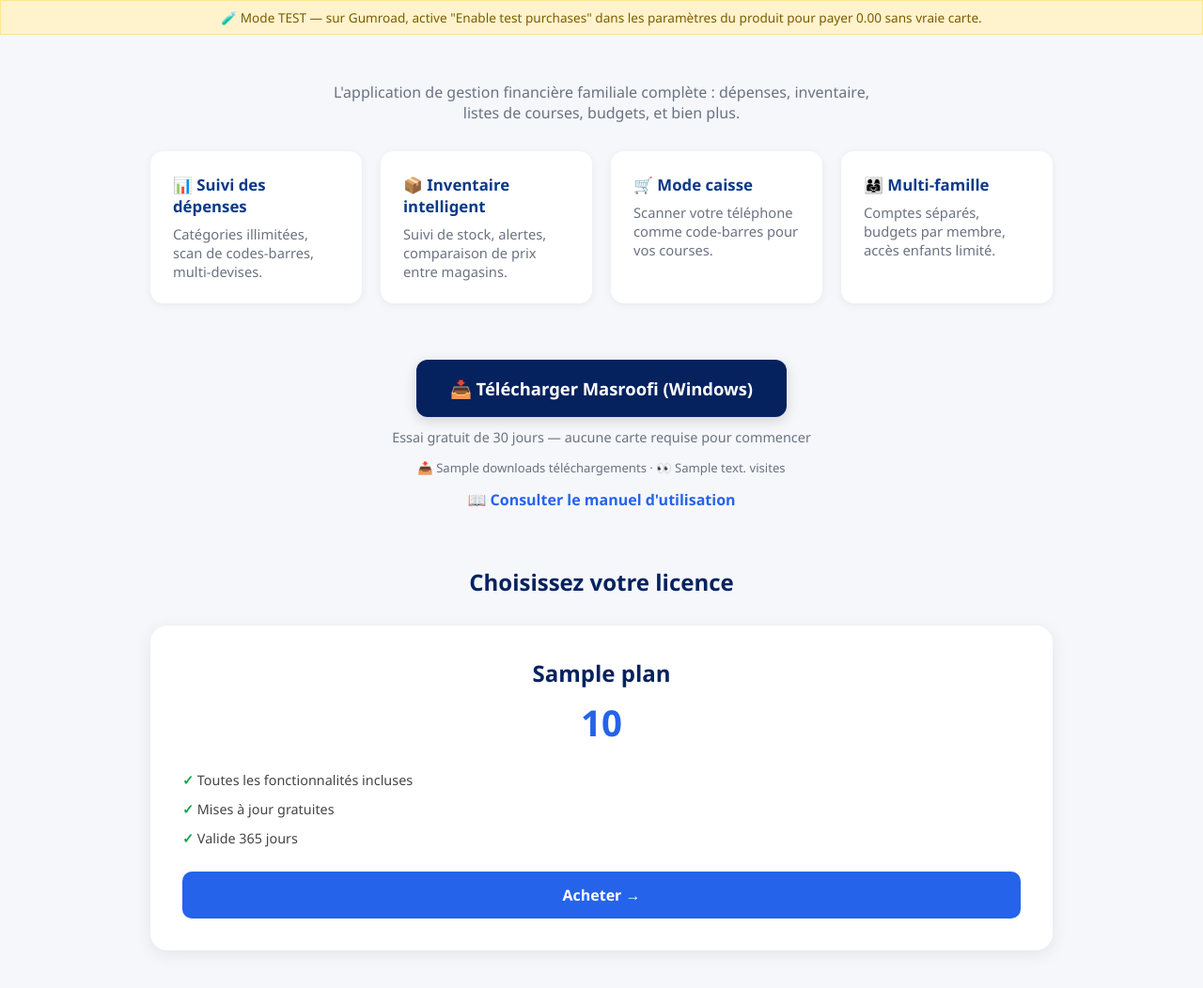
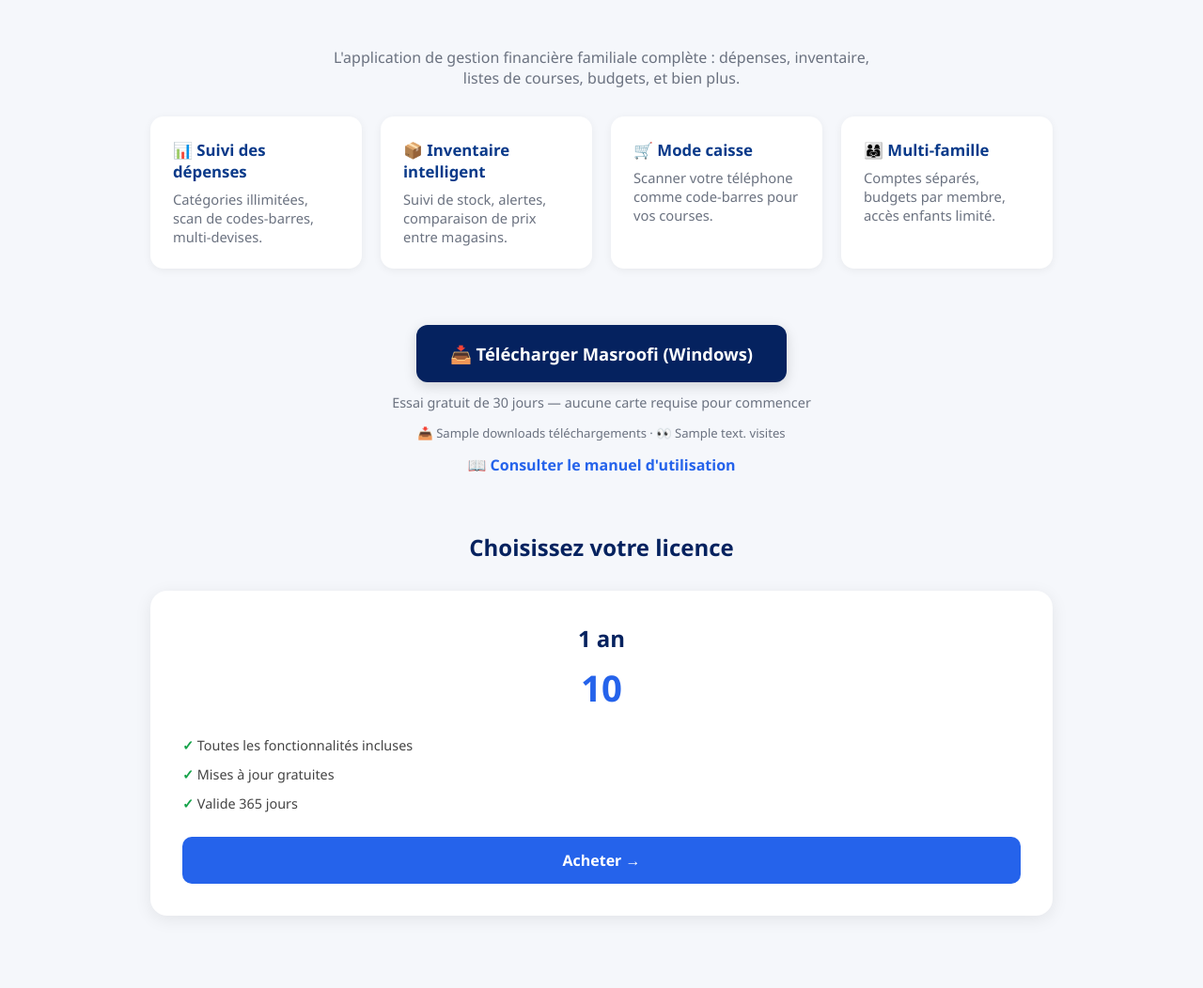
Before and after one commit to assaadturki/masroofi_site, a Flask app: template templates/index.html in a window 1280 px wide. Shown: the part 140-1192 px from the top of the page at 94% size. Run offline with Flask 3, Linux system fonts and the light colour scheme; the template is opened without the code that fills it: most values are stand-ins (such as "Sample title", 1, 10 or a date in 2020).

Commit message:
traduction noms des plans

```diff
--- a/i18n.py
+++ b/i18n.py
@@ -64,6 +64,7 @@ TRANSLATIONS = {
         "feat3_h": "🛒 وضع الصندوق", "feat3_p": "استخدم هاتفك كقارئ رموز شريطية لتسوقك.",
         "feat4_h": "👨‍👩‍👧 متعدد العائلات", "feat4_p": "حسابات منفصلة، ميزانيات لكل فرد، وصول محدود للأطفال.",
         "downloads_count": "تحميل", "visits_count": "زيارة",
+        "plan_1year": "سنة واحدة", "plan_lifetime": "مدى الحياة",
     },
     "en": {
         "home": "Home",
@@ -125,6 +126,7 @@ TRANSLATIONS = {
         "feat3_h": "🛒 Cash register mode", "feat3_p": "Use your phone as a barcode scanner for your shopping.",
         "feat4_h": "👨‍👩‍👧 Multi-family", "feat4_p": "Separate accounts, per-member budgets, limited child access.",
         "downloads_count": "downloads", "visits_count": "visits",
+        "plan_1year": "1 Year", "plan_lifetime": "Lifetime",
     },
     "fr": {
         "home": "Accueil",
@@ -186,6 +188,7 @@ TRANSLATIONS = {
         "feat3_h": "🛒 Mode caisse", "feat3_p": "Scanner votre téléphone comme code-barres pour vos courses.",
         "feat4_h": "👨‍👩‍👧 Multi-famille", "feat4_p": "Comptes séparés, budgets par membre, accès enfants limité.",
         "downloads_count": "téléchargements", "visits_count": "visites",
+        "plan_1year": "1 an", "plan_lifetime": "À vie",
     },
 }
 
--- a/templates/deals_locked.html
+++ b/templates/deals_locked.html
@@ -28,7 +28,7 @@
   <p>{{ t('locked_desc') }}</p>
   <div class="plans">
     {% for id, plan in plans.items() %}
-    <a class="btn" href="{{ url_for('register', plan=id) }}">{{ plan.label }} — {{ plan.price_display }}</a>
+    <a class="btn" href="{{ url_for('register', plan=id) }}">{{ t('plan_lifetime') if plan.days==0 else t('plan_1year') }} — {{ plan.price_display }}</a>
     {% endfor %}
   </div>
   <a class="home" href="/">{{ t('back_home') }}</a>
--- a/templates/index.html
+++ b/templates/index.html
@@ -37,8 +37,6 @@
 </style>
 </head>
 <body>
-
-<div class="test-banner">{{ t('test_banner') }}</div>
 
 <header style="padding:0">
   <img src="{{ url_for('static', filename='banner.jpg') }}" alt="Masroofi" id="bannerImg" style="width:100%;display:block">
@@ -88,7 +86,7 @@ window.addEventListener('resize', adjustHeaderSpacing);
   <div class="plans">
     {% for id, plan in plans.items() %}
     <div class="plan {{ 'highlight' if id=='masroofi-lifetime' else '' }}">
-      <h2>{{ plan.label }}</h2>
+      <h2>{{ t('plan_lifetime') if plan.days==0 else t('plan_1year') }}</h2>
       <div class="price">{{ plan.price_display }}</div>
       <ul>
         <li>{{ t('all_features') }}</li>
--- a/templates/register.html
+++ b/templates/register.html
@@ -27,7 +27,7 @@
   </div>
   <h2>{{ t('reg_title') }}</h2>
   <p class="sub">{{ t('reg_sub') }}</p>
-  <div class="plan-box">📦 {{ t('reg_plan_label') }} <b>Masroofi — {{ plan.label }}</b> ({{ plan.price_display }})</div>
+  <div class="plan-box">📦 {{ t('reg_plan_label') }} <b>Masroofi — {{ t('plan_lifetime') if plan.days==0 else t('plan_1year') }}</b> ({{ plan.price_display }})</div>
   <form method="POST">
     <input type="hidden" name="plan" value="{{ plan_id }}">
     <label>{{ t('full_name') }}</label>
```
